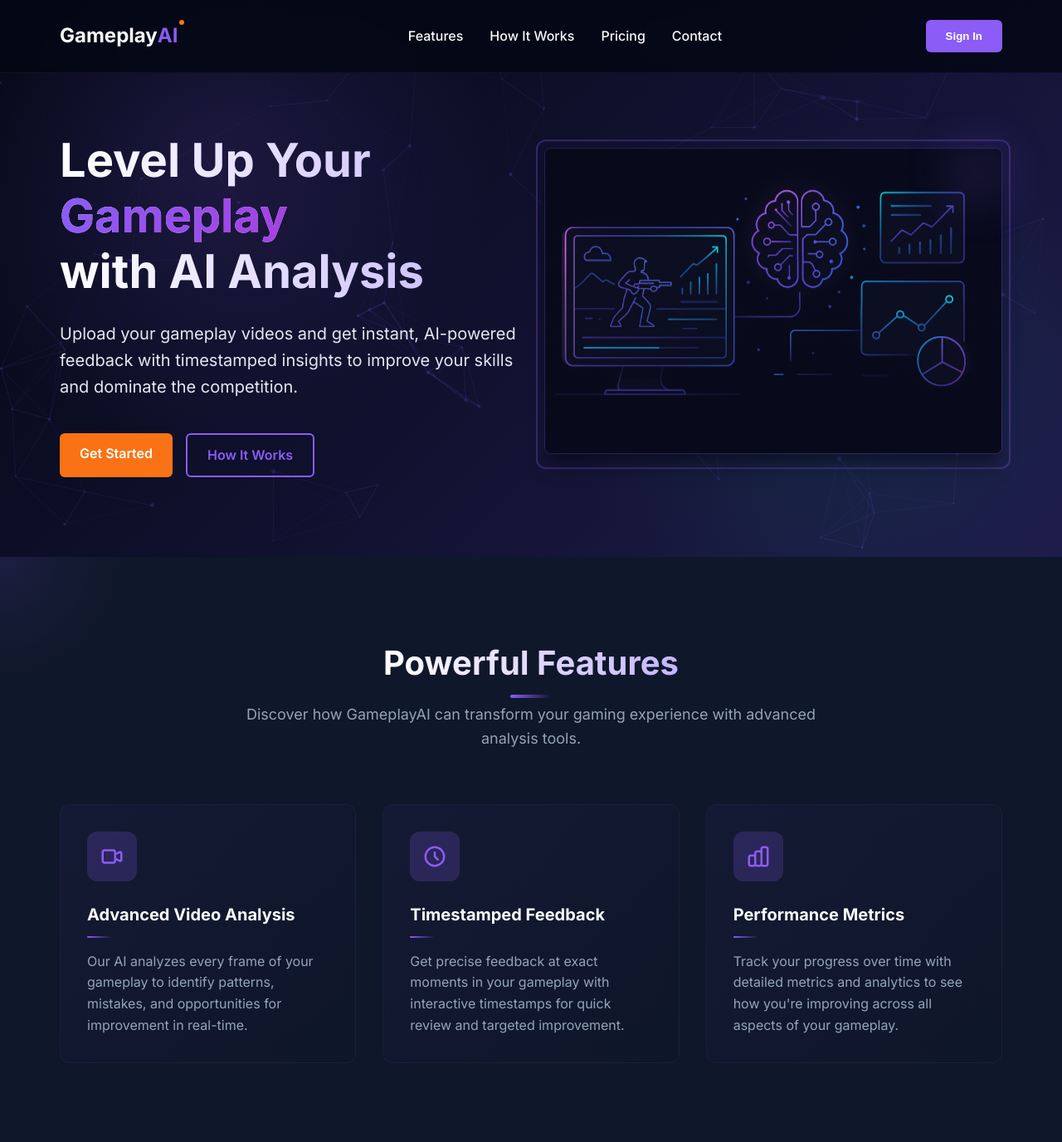
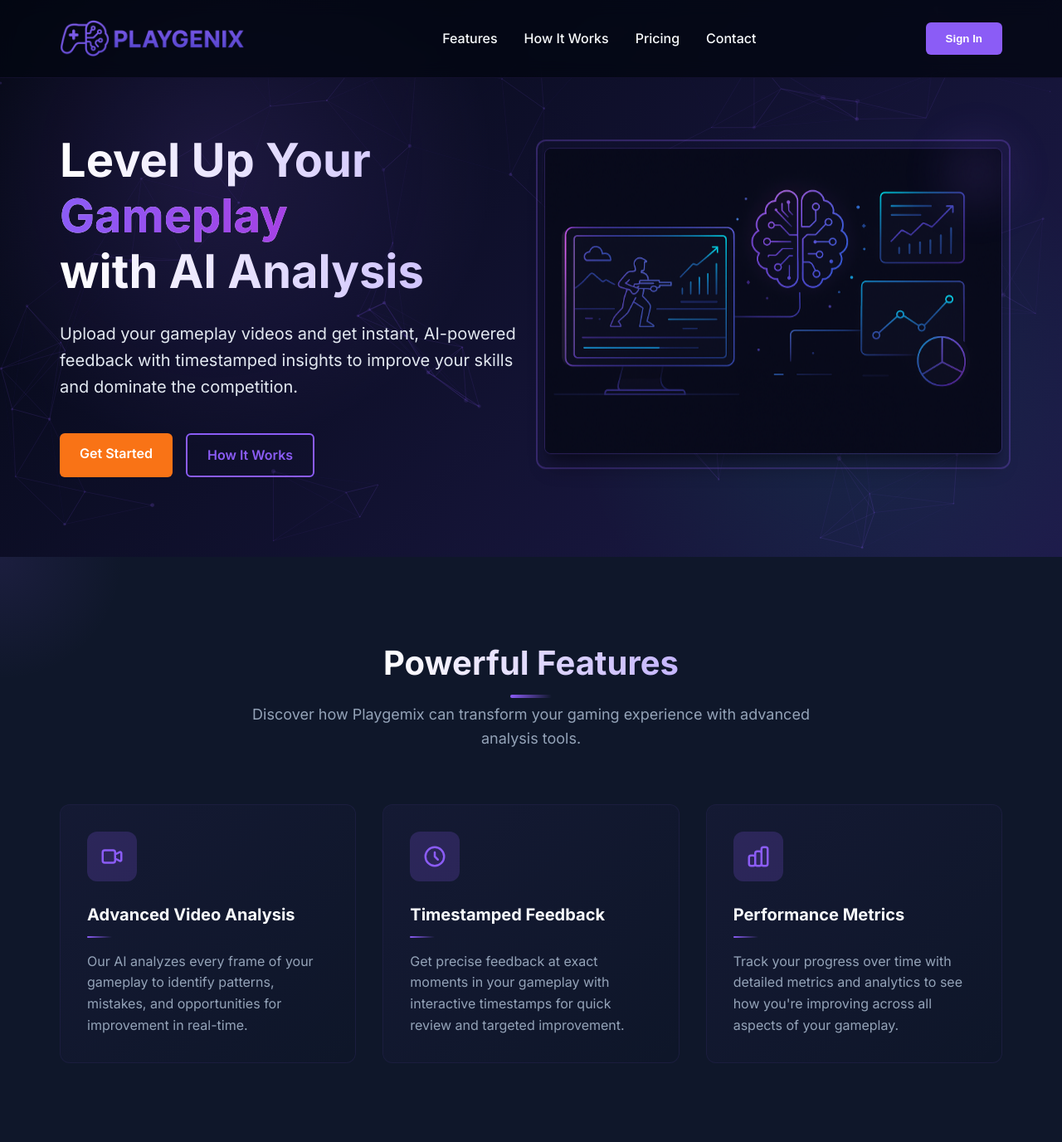
Before and after one commit to Jaynik-S/Playgenix, a Python web app: template app/templates/index.html in a window 1280 px wide. Shown: the top 1376 px of the page at 83% size. Run offline with Jinja, Linux system fonts and the light colour scheme; the template is opened without the code that fills it, so the values that code supplies are empty.

Commit message:
brand: updated logo

```diff
--- a/app/static/css/styles.css
+++ b/app/static/css/styles.css
@@ -90,21 +90,12 @@ nav {
     position: relative;
 }
 
-.logo span {
-    color: var(--primary);
-    position: relative;
+.logo img {
+    height: 45px;
+    max-width: 100%;
+    margin: 0;
 }
 
-.logo span::after {
-    content: '';
-    position: absolute;
-    width: 6px;
-    height: 6px;
-    background-color: var(--accent);
-    border-radius: 50%;
-    top: 0;
-    right: -8px;
-}
 
 .nav-links {
     display: flex;
--- a/app/templates/index.html
+++ b/app/templates/index.html
@@ -3,7 +3,7 @@
 <head>
     <meta charset="UTF-8">
     <meta name="viewport" content="width=device-width, initial-scale=1.0">
-    <title>GameplayAI - Advanced Video Game Analysis</title>
+    <title>Playgenix - Advanced Video Game Analysis</title>
     <link rel="preconnect" href="https://fonts.googleapis.com">
     <link rel="preconnect" href="https://fonts.gstatic.com" crossorigin>    <link href="https://fonts.googleapis.com/css2?family=Inter:wght@400;500;600;700&display=swap" rel="stylesheet">
     <link rel="stylesheet" href="../static/css/styles.css">
@@ -15,7 +15,7 @@
         <div class="container">
             <nav>
                 <div class="logo">
-                    Gameplay<span>AI</span>
+                    <img src="../static/images/hrz_logo.png" alt="Playgenix Logo">
                 </div>
                 <ul class="nav-links">
                     <li><a href="#features">Features</a></li>
@@ -45,7 +45,7 @@
                     </div>
                 </div>
                 <div class="hero-image">
-                    <img src="../static/images/hero-img.png" alt="GameplayAI dashboard showing video analysis with AI insights and performance metrics">
+                    <img src="../static/images/hero_img.png" alt="Playgenix dashboard showing video analysis with AI insights and performance metrics">
                 </div>
             </div>
         </div>
@@ -56,7 +56,7 @@
         <div class="container">
             <div class="section-header">
                 <h2>Powerful Features</h2>
-                <p>Discover how GameplayAI can transform your gaming experience with advanced analysis tools.</p>
+                <p>Discover how Playgemix can transform your gaming experience with advanced analysis tools.</p>
             </div>
             <div class="features-grid">
                 <div class="feature-card">
@@ -154,7 +154,7 @@
     <section class="cta">
         <div class="container">
             <h2>Ready to Level Up Your Game?</h2>
-            <p>Join thousands of gamers who have improved their skills with GameplayAI's advanced analysis.</p>
+            <p>Join thousands of gamers who have improved their skills with Playgenix's advanced analysis.</p>
 
             <div class="stats">
                 <div class="stat">
@@ -177,7 +177,7 @@
     <footer>
         <div class="container">
             <div class="footer-wrapper">
-                <p class="copyright">&copy; 2025 GameplayAI</p>
+                <p class="copyright">&copy; 2025 Playgenix</p>
 
                 <div class="social-links">
                     <a href="#" aria-label="Instagram">
@@ -187,13 +187,13 @@
                             <line x1="17.5" y1="6.5" x2="17.51" y2="6.5"></line>
                         </svg>
                     </a>
-                    <a href="#" aria-label="TikTok">
+                    <a href="https://www.tiktok.com/@playgenixai" aria-label="TikTok">
                         <svg xmlns="http://www.w3.org/2000/svg" width="18" height="18" viewBox="0 0 24 24" fill="none" stroke="currentColor" stroke-width="2" stroke-linecap="round" stroke-linejoin="round">
                             <path stroke="none" d="M0 0h24v24H0z" fill="none"></path>
                             <path d="M21 7.917v4.034a9.948 9.948 0 0 1 -5 -1.951v4.5a6.5 6.5 0 1 1 -8 -6.326v4.326a2.5 2.5 0 1 0 4 2v-11.5h4.083a6.005 6.005 0 0 0 4.917 4.917z"></path>
                         </svg>
                     </a>
-                    <a href="#" aria-label="X (Twitter)">
+                    <a href="https://x.com/playgenixai" aria-label="X (Twitter)">
                         <svg xmlns="http://www.w3.org/2000/svg" width="18" height="18" viewBox="0 0 24 24" fill="none" stroke="currentColor" stroke-width="2" stroke-linecap="round" stroke-linejoin="round">
                             <path d="M4 4l11.733 16h4.267l-11.733-16z"></path>
                             <path d="M4 20l6.768-6.768"></path>
```
Also changed, not shown: app/static/images/full_logo.png (added), app/static/images/full_logo_colour.png (added), app/static/images/hero_img.png (renamed from app/static/images/hero-img.png), app/static/images/hrz_logo.png (added), app/static/images/icon_logo.png (added), 1 other file.
